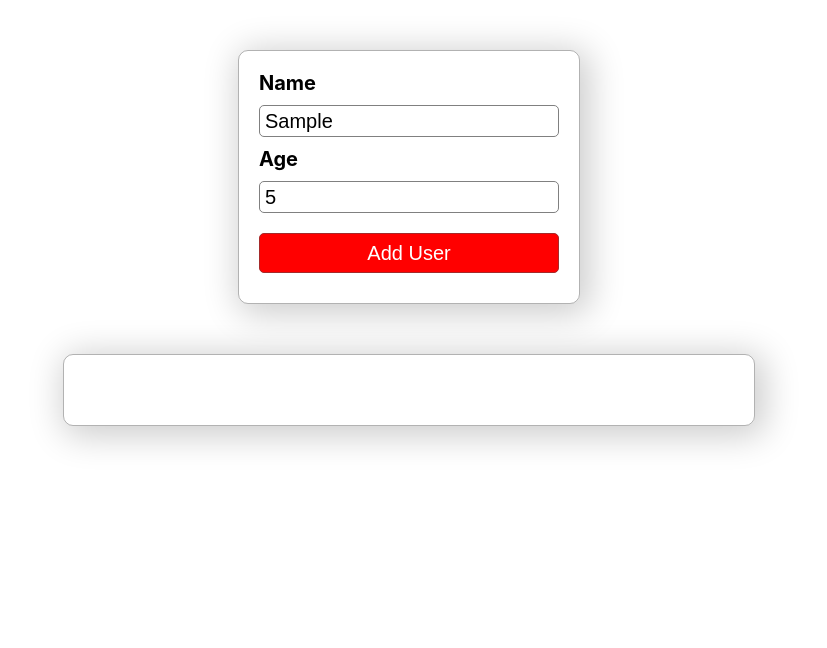
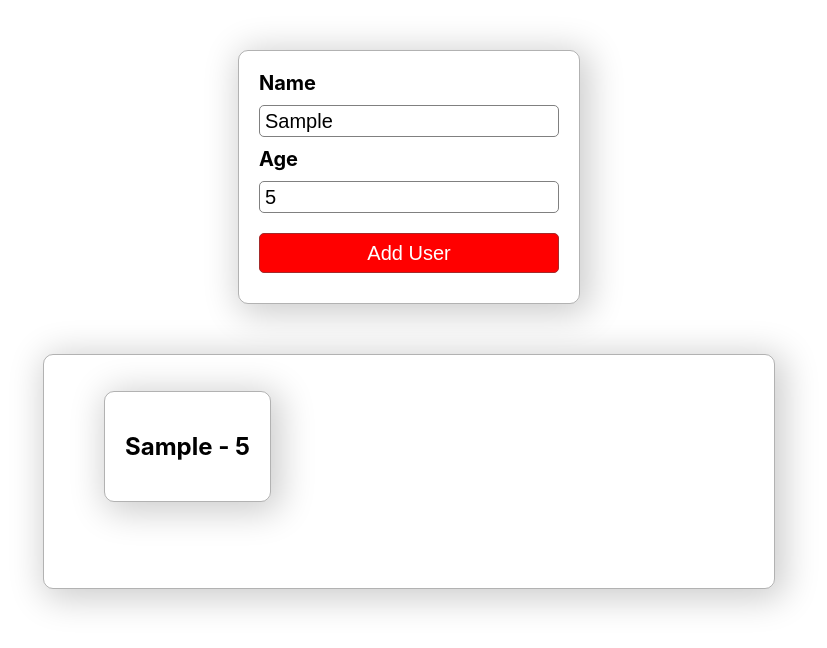
Before and after one commit to PavelNovik/react-challenge-1, a React (Create React App) app: page / in a window 1280 px wide. Both pictures are taken after typing "Sample", "5" into the empty fields and a click on the button "Add User". Shown: the top 648 px of the page, without its empty margins (231-1058 px from the left). Built offline with nearby package versions, Linux system fonts and the light colour scheme.

Commit message:
add lsit of users

```diff
--- a/src/App.js
+++ b/src/App.js
@@ -10,9 +10,8 @@ function App() {
   const [users, setUsers] = useState(userList);
   const addUserDataHandler = (user) => {
     setUsers((prevUser) => {
-      return [user, ...prevUser];
+      return [...prevUser, user];
     });
-    console.log(users);
   };
   return (
     <div className="App">
@@ -21,7 +20,7 @@ function App() {
         <Form onAddUser={addUserDataHandler} />
       </Card>
       <Card>
-        <UserList />
+        <UserList users={users} />
       </Card>
     </div>
   );
--- /dev/null
+++ b/src/components/UserItem.js
@@ -0,0 +1,18 @@
+import Card from './UI/Card';
+import styles from './UserItem.module.css';
+
+function UserItem(props) {
+  return (
+    <li className={styles['user-item']}>
+      <Card>
+        <div>
+          <h2>
+            {props.name} - {props.age}
+          </h2>
+        </div>
+      </Card>
+    </li>
+  );
+}
+
+export default UserItem;
--- /dev/null
+++ b/src/components/UserItem.module.css
@@ -0,0 +1,10 @@
+.user-item {
+  width: 90%;
+  list-style: none;
+  display: flex;
+  /* justify-content: space-evenly; */
+}
+
+.user-item > .card {
+  width: 100%;
+}
--- a/src/components/UserList.js
+++ b/src/components/UserList.js
@@ -1,6 +1,13 @@
 import styles from './UserList.module.css';
+import UserItem from './UserItem';
 
-const UserList = () => {
-  return <div className={`${styles['user-list']}`}></div>;
+const UserList = (props) => {
+  return (
+    <ul className={`${styles['user-list']}`}>
+      {props.users.map((user) => (
+        <UserItem key={user.id} name={user.name} age={user.age} />
+      ))}
+    </ul>
+  );
 };
 export default UserList;
```
